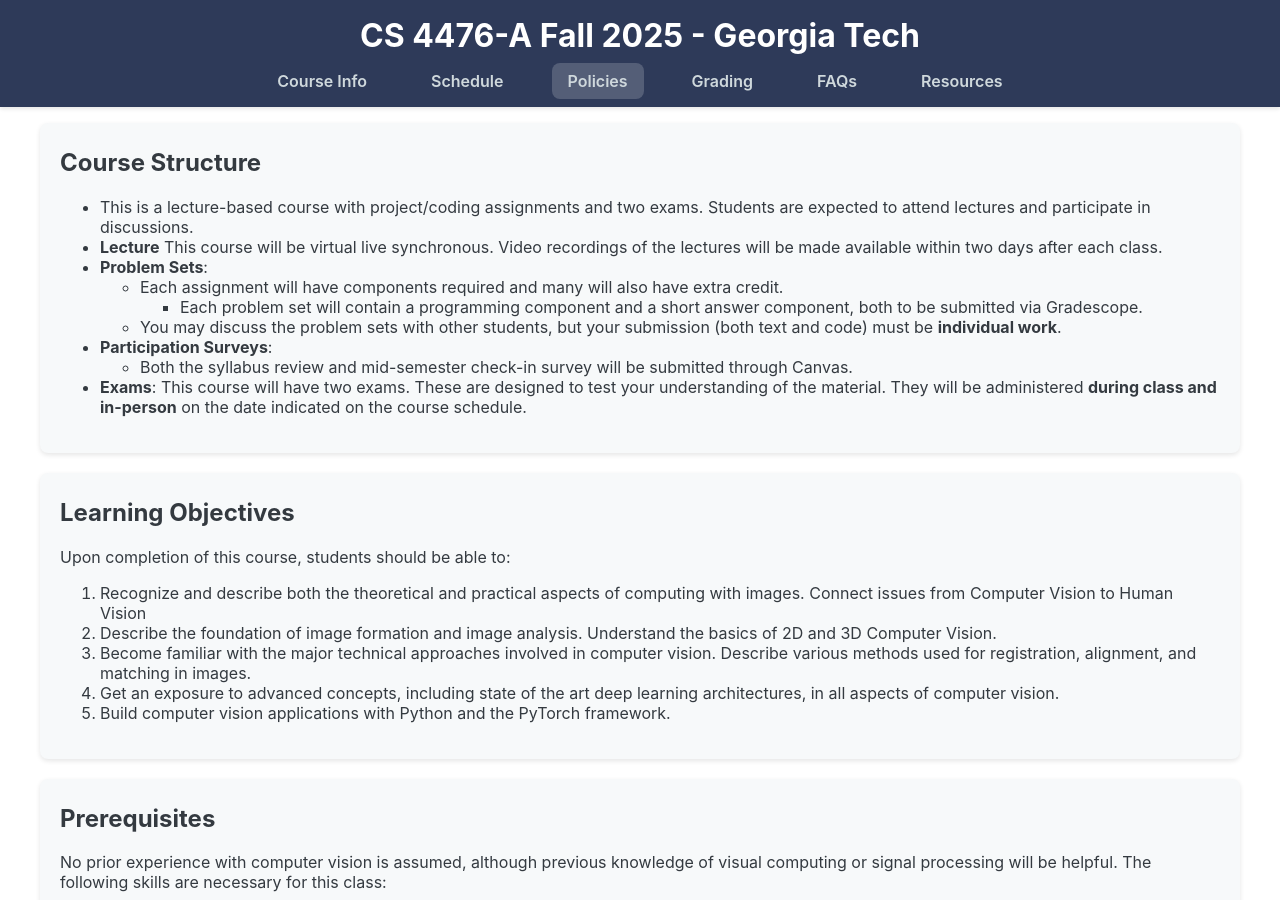
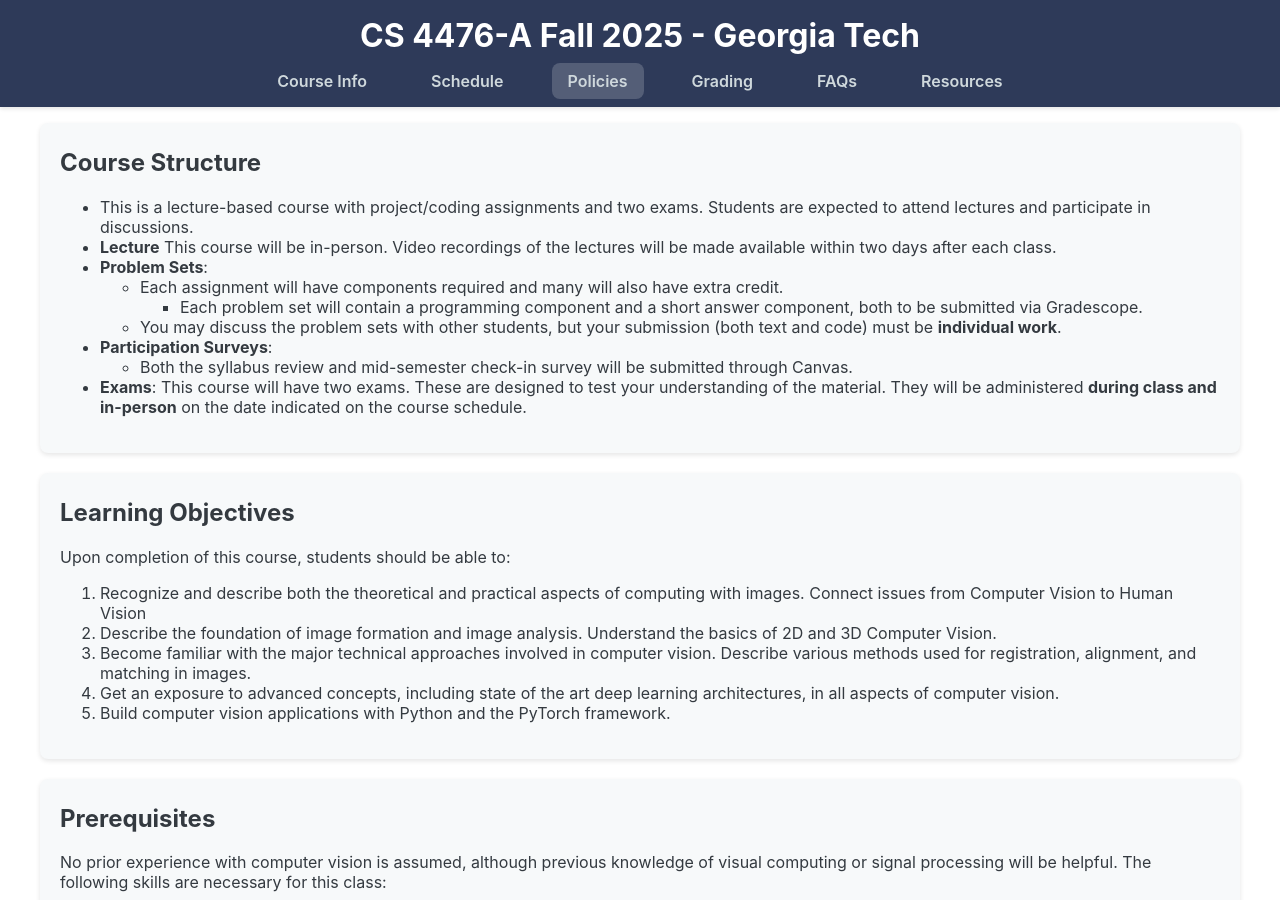
Before and after one commit to jhoffman/cs4476-fa25, a Jekyll site: the page built from policies.md, in a window 1280 px wide and 900 px high. Built offline with Jekyll 4.4.1, drawn with Linux system fonts in a browser that asks for light colours.

Commit message:
update typo

```diff
--- a/policies.md
+++ b/policies.md
@@ -6,7 +6,7 @@ title: "Policies"
 <div class="card" markdown=1>
 ## Course Structure
 * This is a lecture-based course with project/coding assignments and two exams. Students are expected to attend lectures and participate in discussions.
-* **Lecture** This course will be virtual live synchronous. Video recordings of the lectures will be made available within two days after each class.
+* **Lecture** This course will be in-person. Video recordings of the lectures will be made available within two days after each class.
 * **Problem Sets**:
 	* Each assignment will have components required and many will also have extra credit.
 		* Each problem set will contain a programming component and a short answer component, both to be submitted via Gradescope.
```
